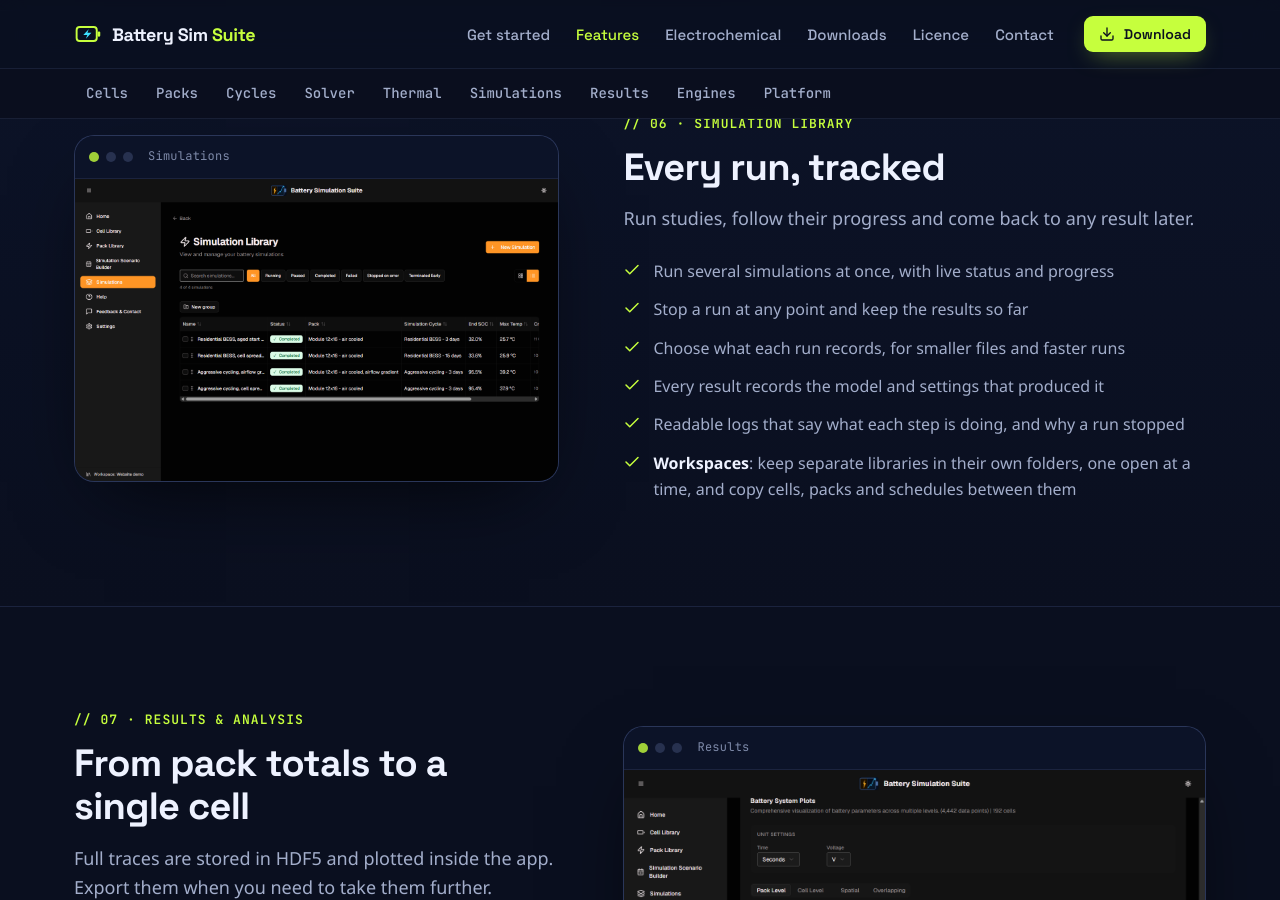
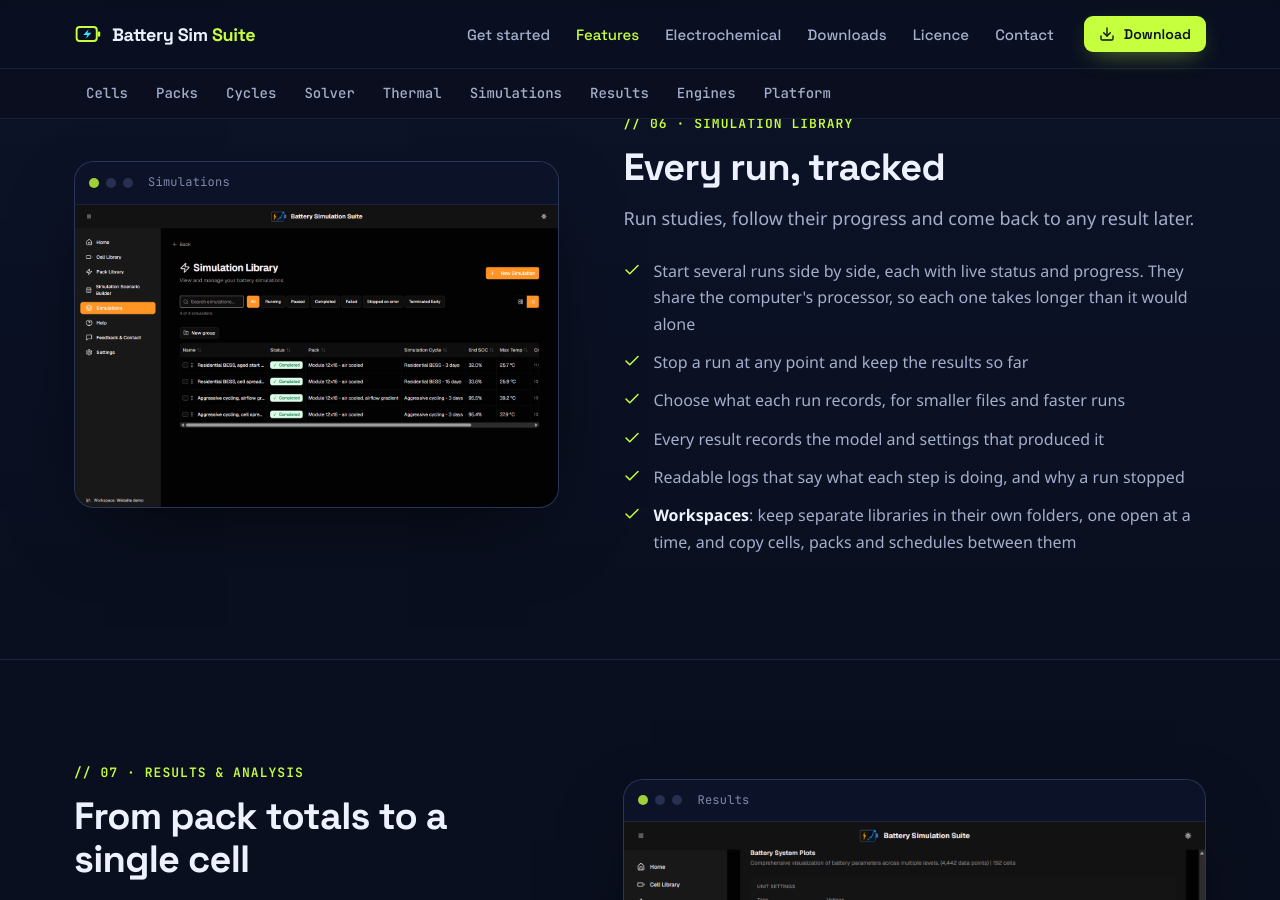
Before and after one commit to sohamdange/battery-sim-releases, a Jekyll site: the page built from docs/features/index.html, in a window 1280 px wide and 900 px high, scrolled down 5785 px. Built offline with Jekyll 4.4.1, drawn with Linux system fonts in a browser that asks for light colours.

Commit message:
docs: say that runs started together share the processor

```diff
--- a/docs/features/index.html
+++ b/docs/features/index.html
@@ -157,7 +157,7 @@ hero_lede: From cell characterisation to year-long pack missions, in one desktop
       <h2 class="section-title">Every run, tracked</h2>
       <p class="section-lede">Run studies, follow their progress and come back to any result later.</p>
       <ul class="checks">
-        <li>{% include icon.html name="check" px=18 %}Run several simulations at once, with live status and progress</li>
+        <li>{% include icon.html name="check" px=18 %}Start several runs side by side, each with live status and progress. They share the computer's processor, so each one takes longer than it would alone</li>
         <li>{% include icon.html name="check" px=18 %}Stop a run at any point and keep the results so far</li>
         <li>{% include icon.html name="check" px=18 %}Choose what each run records, for smaller files and faster runs</li>
         <li>{% include icon.html name="check" px=18 %}Every result records the model and settings that produced it</li>
--- a/docs/guide/index.html
+++ b/docs/guide/index.html
@@ -92,7 +92,7 @@ hero_lede: From a fresh install to your first result. Each step builds a reusabl
           <h2>Configure and run</h2>
           <p class="muted">In the app: <strong>Simulations</strong></p>
           <p>Select the pack and the simulation cycle. Choose the model first, then the cell configuration, then set the starting SOC and cell temperature. Optionally switch on the thermal model, give cells their own capacity and resistance spread, set voltage limits, add end triggers such as a state of health for long ageing studies, and choose what the run records.</p>
-          <p>Runs show live progress. You can start several at once, and stop one at any point while keeping the results so far.</p>
+          <p>Runs show live progress. You can run several side by side (they share the computer's processor), and stop one at any point while keeping the results so far.</p>
           <div class="callout"><p><strong>Common mistake:</strong> a high starting SOC with a charge-heavy schedule. The run stops at the upper voltage cut-off soon after it starts.</p></div>
           {% include shot.html id="simulation-setup" %}
         </div>
```
